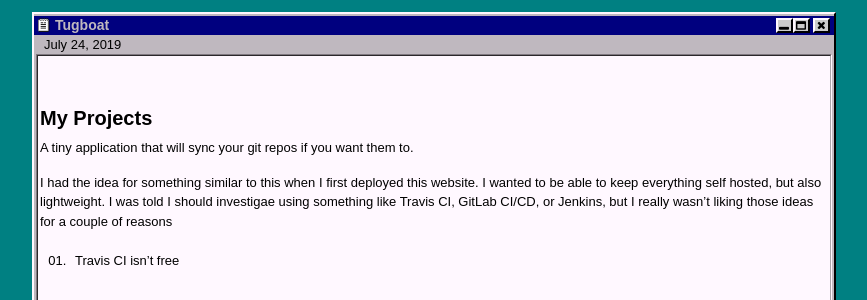
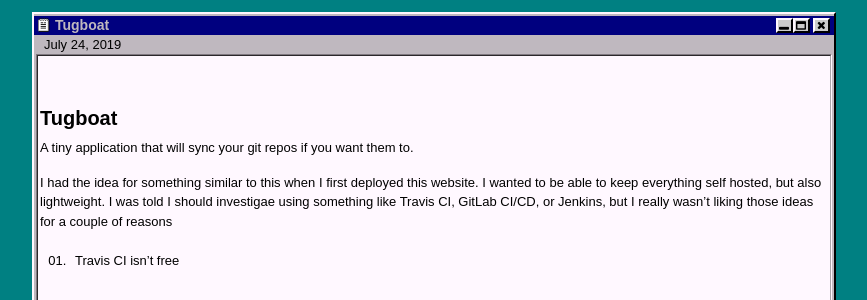
Before and after one commit to AndroidKitKat/personal-site, a Jekyll site: the page built from _posts/2019-07-24-tugboat.md, in a window 1280 px wide. Shown: the part 247-547 px from the top of the page, without its empty margins (206-1073 px from the left). Built offline with Jekyll 4.4.1, drawn with Linux system fonts in a browser that asks for light colours.

Commit message:
fix title

```diff
--- a/_posts/2019-07-24-tugboat.md
+++ b/_posts/2019-07-24-tugboat.md
@@ -4,7 +4,7 @@ title: "Tugboat"
 tags: projects
 ---
 
-# My Projects
+# Tugboat
 
 A tiny application that will sync your git repos if you want them to.
 
```
